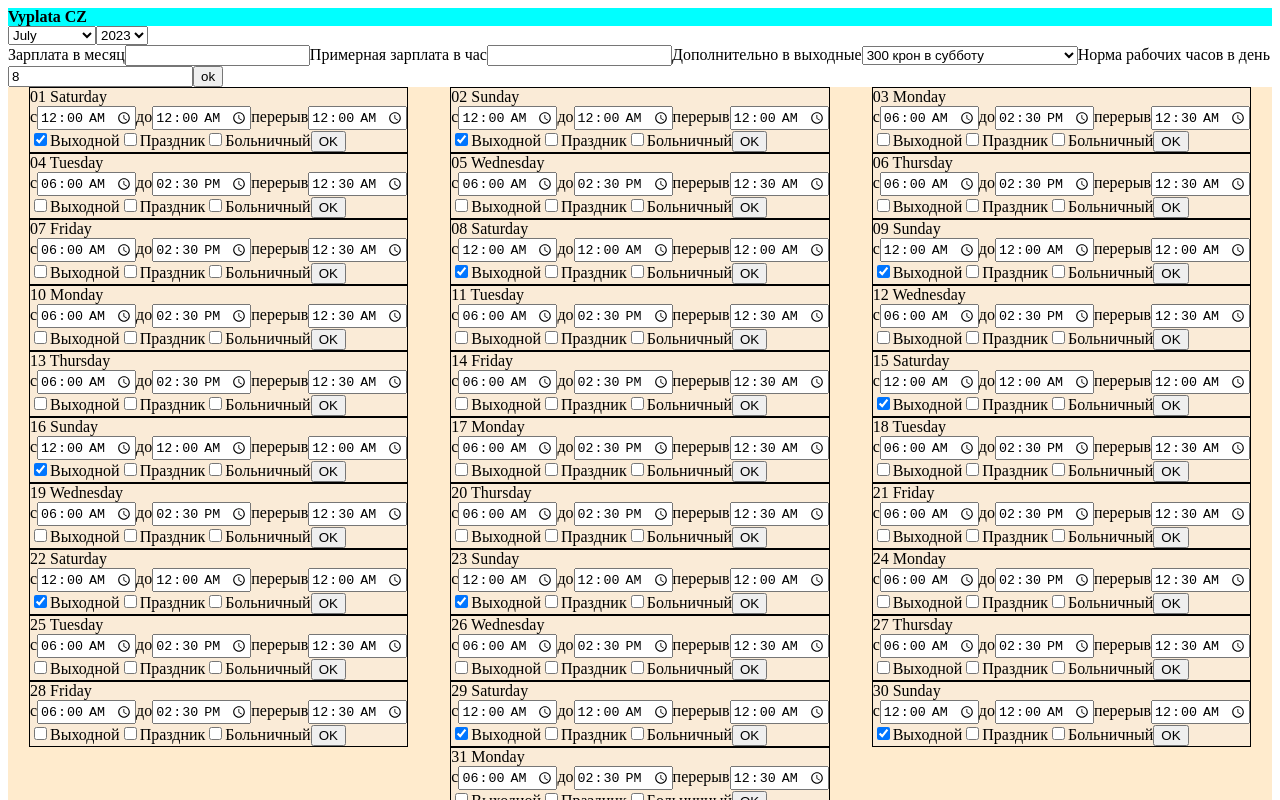
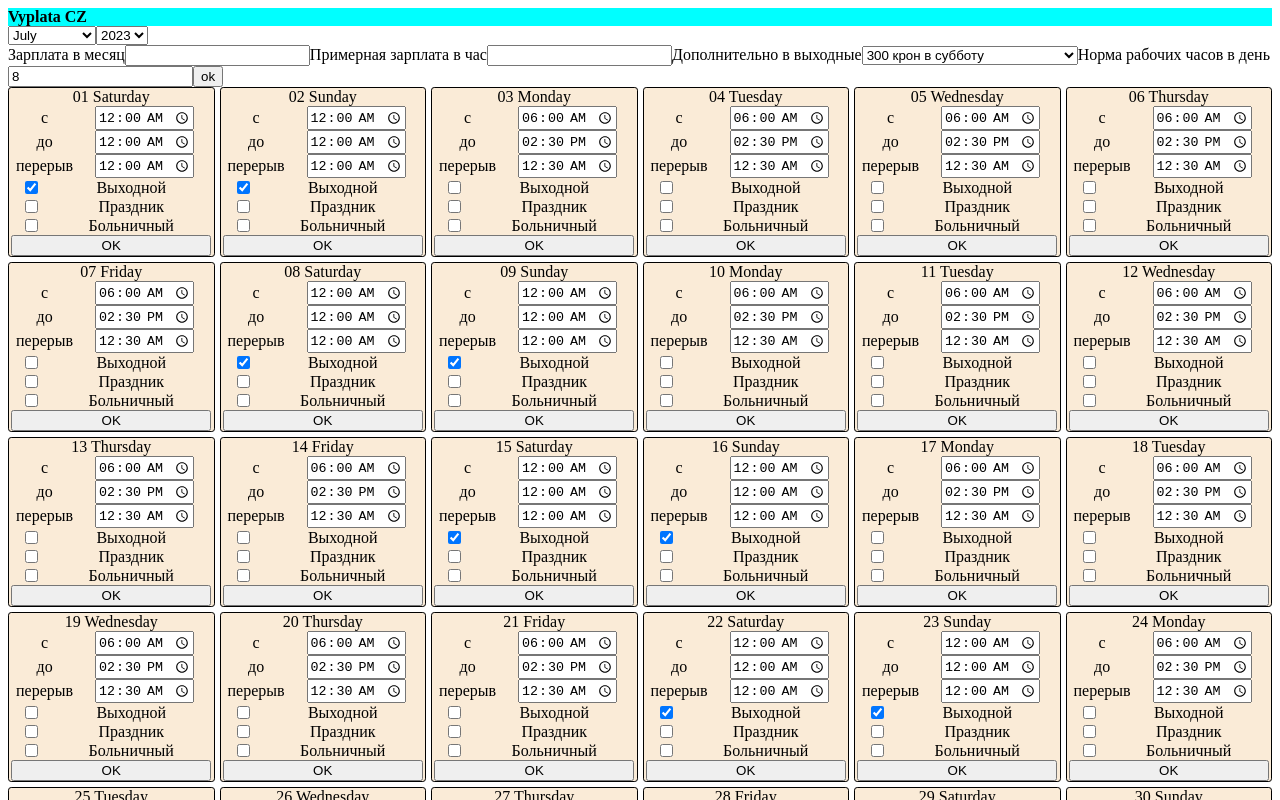
Before and after one commit to ponomarovs87/My_Projects, a React (Create React App) app in the folder viplata/: page / in a window 1280 px wide. Shown: the top 800 px of the page. Built offline with nearby package versions, Linux system fonts and the light colour scheme.

Commit message:
add styles for days bloks

```diff
--- a/viplata/src/components/Content/Days/Day.tsx
+++ b/viplata/src/components/Content/Days/Day.tsx
@@ -69,8 +69,8 @@ export const Day: React.FC<DayProps> = ({ date }) => {
 
 	const formInfo = () => {
 		return (
-			<form onSubmit={handleSubmit(onsubmit)}>
-				<div>
+			<form className={styles.formInputDay} onSubmit={handleSubmit(onsubmit)}>
+				<div className={styles.timeInput} >
 					<span>c</span>
 					<input type="time" defaultValue={defaultStartOfWork} {...register("startOfWork")} />
 
@@ -80,15 +80,15 @@ export const Day: React.FC<DayProps> = ({ date }) => {
 					<span>перерыв</span>
 					<input type="time" defaultValue={defaultLunchtime} {...register("lunchtime")} />
 				</div>
-				<label>
+				<label className={styles.checkboxes}>
 					<input type="checkbox" defaultChecked={dayOffValue} {...register("dayOff")} />
 					<span>Выходной</span>
 				</label>
-				<label>
+				<label className={styles.checkboxes}>
 					<input type="checkbox" {...register("holiday")} />
 					<span>Праздник</span>
 				</label>
-				<label>
+				<label className={styles.checkboxes}>
 					<input type="checkbox" {...register("sickDay")} />
 					<span>Больничный</span>
 				</label>
--- a/viplata/src/components/Content/Days/day.module.css
+++ b/viplata/src/components/Content/Days/day.module.css
@@ -1,17 +1,28 @@
 .dayCube {
 	background-color: antiquewhite;
-	width: fit-content;
-	height: fit-content;
-	display: inline-flex;
+	display: grid;
 	border: solid 1px;
-    flex-direction: column;
-}
-.daysContainer {
-	background-color: blanchedalmond;
-	display: flex;
-	flex-wrap: wrap;
-	justify-content: space-around;
+	border-radius: 0.2rem;
+	justify-items: center;
+	align-items: center;
+	align-content: center;
 }
 .dayCube__div__p {
 	margin: 0;
 }
+.formInputDay {
+	display: grid;
+	grid-template-columns: repeat(auto-fill, minmax(200px, 1fr));
+}
+.timeInput {
+	display: grid;
+	grid-template-columns: 1fr 2fr;
+	align-items: center;
+	justify-items: center;
+}
+.checkboxes {
+	grid-template-columns: 1fr 4fr;
+	display: grid;
+	align-items: center;
+	justify-items: center;
+}
--- a/viplata/src/components/Content/Days/days.module.css
+++ b/viplata/src/components/Content/Days/days.module.css
@@ -1,13 +1,6 @@
-.dayCube {
-	background-color: antiquewhite;
-    width: 200px;
-    height: 200px;
-    display: inline-flex;
-    border: solid 1px;
+.daysContainer {
+	/* background-color: blanchedalmond; */
+	display: grid;
+	grid-template-columns: repeat(auto-fill, minmax(200px, 1fr));
+	gap: 5px;
 }
-.daysContainer {
-	background-color: blanchedalmond;
-    display: flex;
-    flex-wrap: wrap;
-    justify-content: space-around;
-}
--- a/viplata/src/components/Content/MonthTitle/MonthTitle.tsx
+++ b/viplata/src/components/Content/MonthTitle/MonthTitle.tsx
@@ -1,5 +1,6 @@
 import React, { useState, useEffect } from "react";
 import { format } from "date-fns";
+import styles from "./monthTitle.module.css";
 
 interface MonthTitleProps {
 	onMonthChange: (date: Date) => void;
@@ -26,7 +27,7 @@ export const MonthTitle: React.FC<MonthTitleProps> = ({ onMonthChange }) => {
 	const years = Array.from({ length: 21 }, (_, index) => currentYear - 10 + index);
 
 	return (
-		<div>
+		<div className={styles.checkboxes}>
 			<form>
 				<select value={selectedMonth} onChange={handleMonthSelectChange}>
 					{Array.from({ length: 12 }, (_, index) => {
```
Also changed, not shown: viplata/src/components/Content/MonthTitle/monthTitle.module.css (added).
